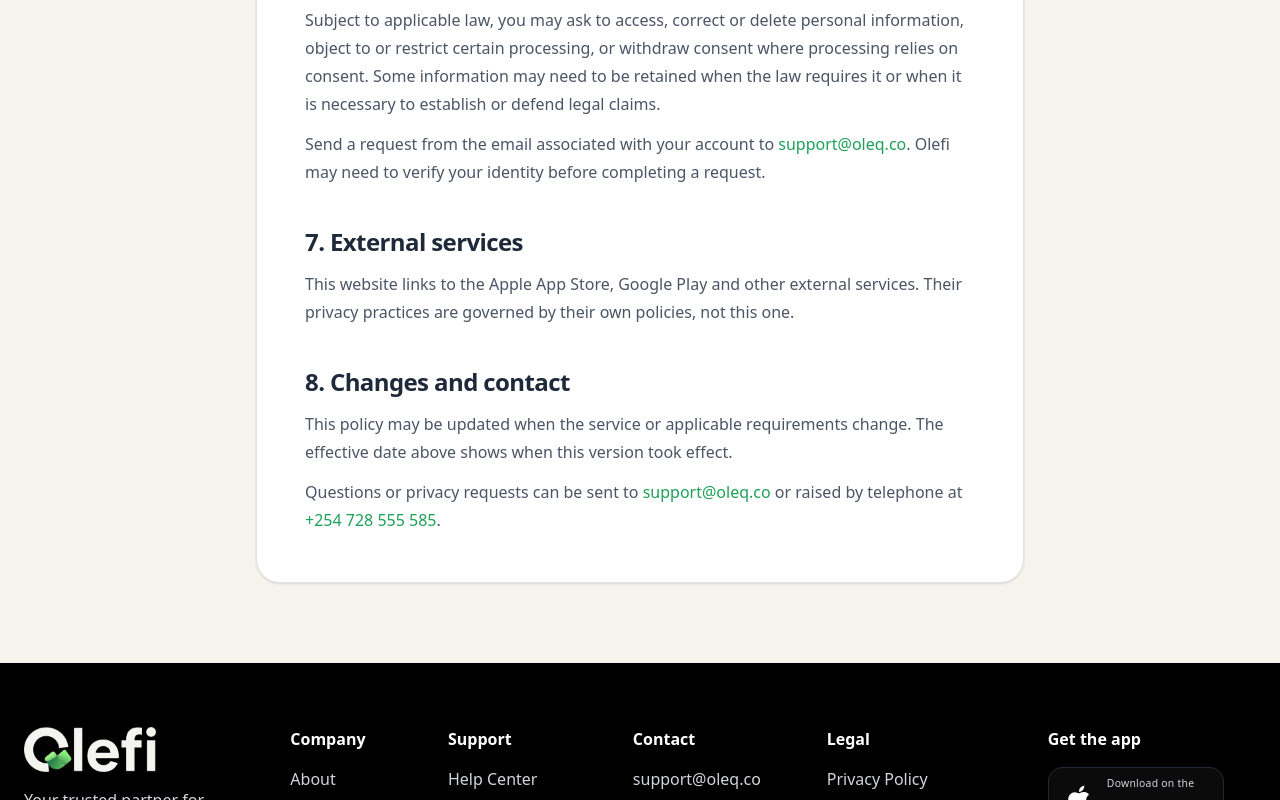
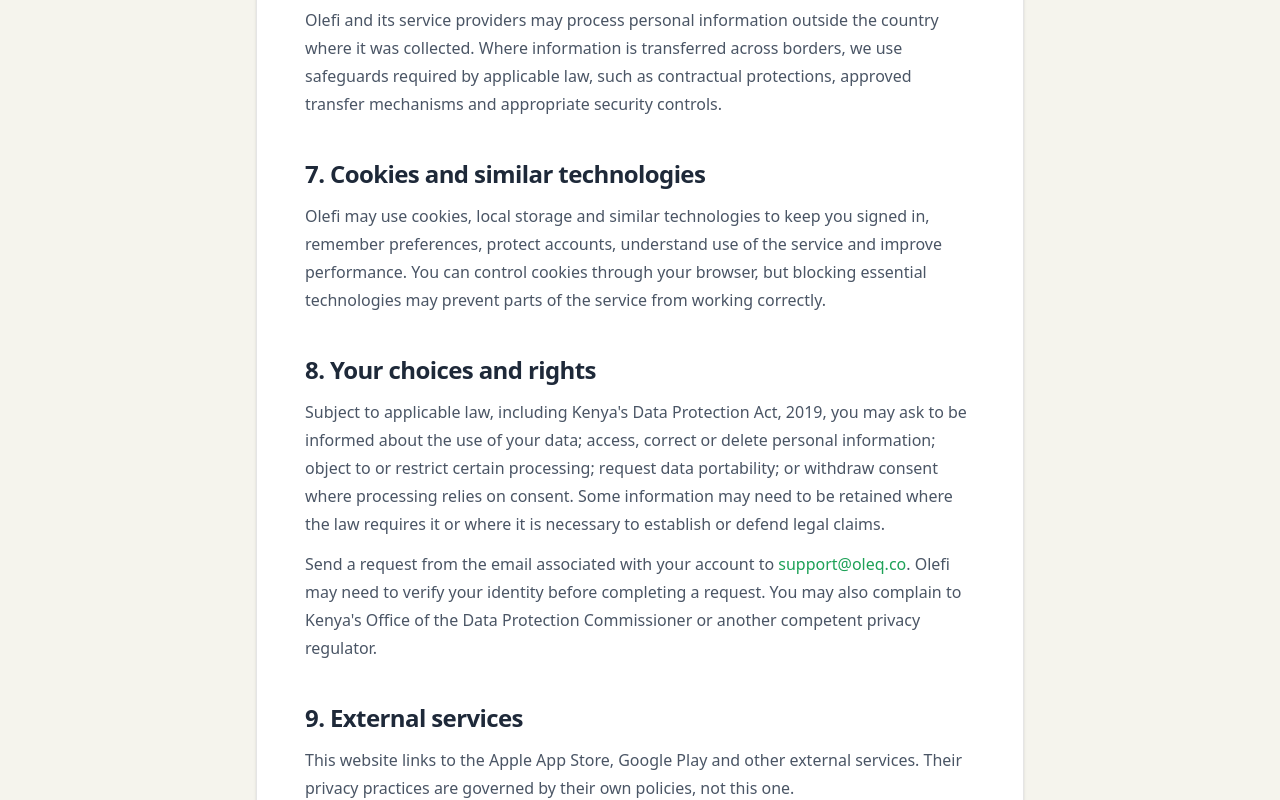
Before and after one commit to vicultr/oleqpay, a Next.js app: page /privacy-policy in a window 1280 px wide. Shown: the part 1660-2460 px from the top of the page. Built offline with nearby package versions, Linux system fonts and the light colour scheme.

Commit message:
Complete Olefi privacy policy

```diff
--- a/app/privacy-policy/page.tsx
+++ b/app/privacy-policy/page.tsx
@@ -19,7 +19,7 @@
         <header className="mb-12 border-b pb-8 text-center">
           <p className="mb-3 font-semibold text-brand-green">Legal</p>
           <h1 className="text-4xl font-bold tracking-tight sm:text-5xl">Privacy Policy</h1>
-          <p className="mt-4 text-sm text-gray-500">Effective 3 September 2026</p>
+          <p className="mt-4 text-sm text-gray-500">Effective 4 September 2026</p>
         </header>
 
         <div className="space-y-10">
@@ -45,18 +45,26 @@
             <p>Information is retained only for as long as reasonably needed for the purpose for which it was collected and for applicable legal, regulatory, tax, accounting, fraud-prevention or reporting requirements. Different records may therefore have different retention periods.</p>
           </Section>
 
-          <Section title="6. Your choices and rights">
-            <p>Subject to applicable law, you may ask to access, correct or delete personal information, object to or restrict certain processing, or withdraw consent where processing relies on consent. Some information may need to be retained when the law requires it or when it is necessary to establish or defend legal claims.</p>
-            <p>Send a request from the email associated with your account to <a href="mailto:support@oleq.co?subject=Olefi%20privacy%20request" className="font-medium text-brand-green underline-offset-4 hover:underline">support@oleq.co</a>. Olefi may need to verify your identity before completing a request.</p>
+          <Section title="6. International processing">
+            <p>Olefi and its service providers may process personal information outside the country where it was collected. Where information is transferred across borders, we use safeguards required by applicable law, such as contractual protections, approved transfer mechanisms and appropriate security controls.</p>
           </Section>
 
-          <Section title="7. External services">
+          <Section title="7. Cookies and similar technologies">
+            <p>Olefi may use cookies, local storage and similar technologies to keep you signed in, remember preferences, protect accounts, understand use of the service and improve performance. You can control cookies through your browser, but blocking essential technologies may prevent parts of the service from working correctly.</p>
+          </Section>
+
+          <Section title="8. Your choices and rights">
+            <p>Subject to applicable law, including Kenya&apos;s Data Protection Act, 2019, you may ask to be informed about the use of your data; access, correct or delete personal information; object to or restrict certain processing; request data portability; or withdraw consent where processing relies on consent. Some information may need to be retained where the law requires it or where it is necessary to establish or defend legal claims.</p>
+            <p>Send a request from the email associated with your account to <a href="mailto:support@oleq.co?subject=Olefi%20privacy%20request" className="font-medium text-brand-green underline-offset-4 hover:underline">support@oleq.co</a>. Olefi may need to verify your identity before completing a request. You may also complain to Kenya&apos;s Office of the Data Protection Commissioner or another competent privacy regulator.</p>
+          </Section>
+
+          <Section title="9. External services">
             <p>This website links to the Apple App Store, Google Play and other external services. Their privacy practices are governed by their own policies, not this one.</p>
           </Section>
 
-          <Section title="8. Changes and contact">
+          <Section title="10. Changes and contact">
             <p>This policy may be updated when the service or applicable requirements change. The effective date above shows when this version took effect.</p>
-            <p>Questions or privacy requests can be sent to <a href="mailto:support@oleq.co" className="font-medium text-brand-green underline-offset-4 hover:underline">support@oleq.co</a> or raised by telephone at <a href="tel:+254728555585" className="font-medium text-brand-green underline-offset-4 hover:underline">+254 728 555 585</a>.</p>
+            <p>Questions or privacy requests can be sent to <a href="mailto:support@oleq.co" className="font-medium text-brand-green underline-offset-4 hover:underline">support@oleq.co</a>, raised by telephone at <a href="tel:+254728555585" className="font-medium text-brand-green underline-offset-4 hover:underline">+254 728 555 585</a>, or sent through <a href="https://oleq.co/#contact" className="font-medium text-brand-green underline-offset-4 hover:underline">WhatsApp — @oleq</a>. See our <a href="/terms-of-service" className="font-medium text-brand-green underline-offset-4 hover:underline">Terms of Service</a> for the rules governing use of Olefi.</p>
           </Section>
         </div>
       </article>
```
